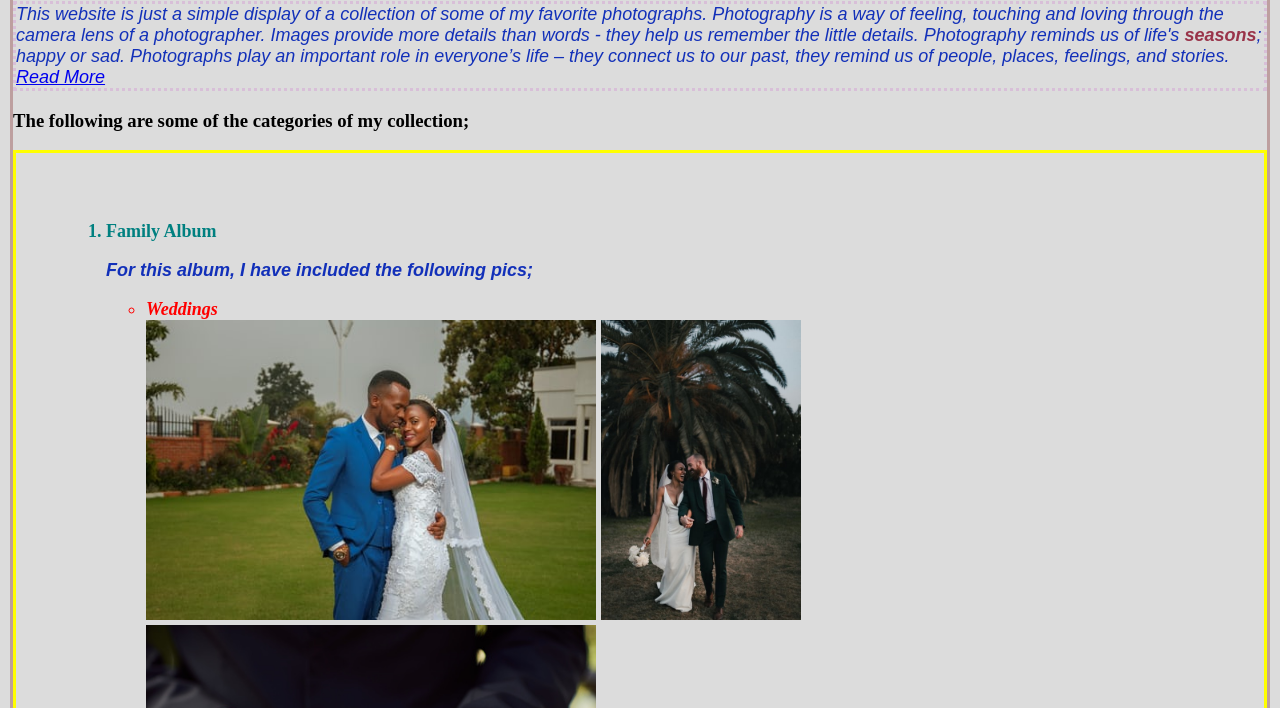
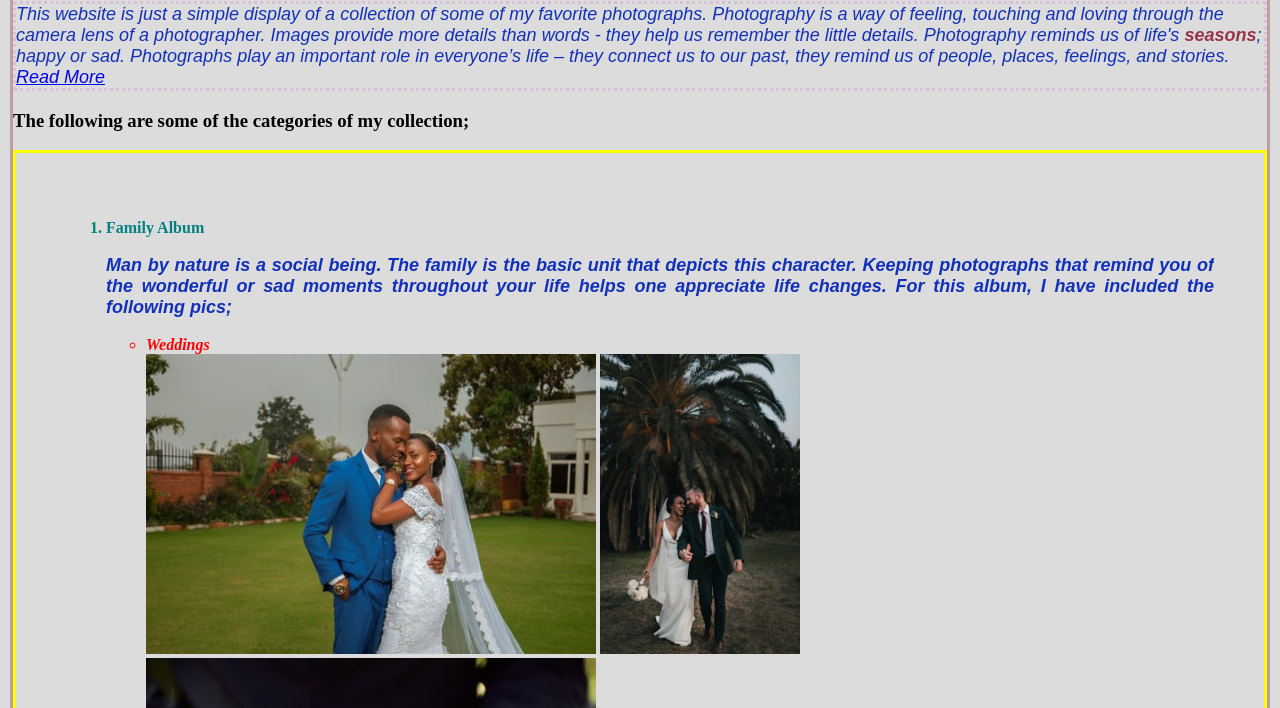
Before and after one commit to Esther-Anyona/epic-shoots, a plain HTML site: page photography_website.html in a window 1280 px wide. Shown: the part 92-800 px from the top of the page. Drawn offline with Linux system fonts and the light colour scheme.

Commit message:
Add changes to the paragraphs by adding more details

```diff
--- a/photography_website.css
+++ b/photography_website.css
@@ -16,7 +16,7 @@ p.main{text-align: left;
 border: thistle dotted 3px;}
 
 div{color: #008080;
-font-size: large;
+font-size: medium;
 font-weight: bold;
 padding: 50px;
 border: 3px solid yellow;}
--- a/photography_website.html
+++ b/photography_website.html
@@ -19,7 +19,9 @@
     <div>
     <ol>
         <li>Family Album</li>
-        <p>For this album, I have included the following pics;</p>
+        <p>Man by nature is a social being. The family is the basic unit that depicts this character.
+            Keeping photographs that remind you of the wonderful or sad moments throughout your life helps one appreciate life changes.
+            For this album, I have included the following pics;</p>
 
         <ul><em>
             <li >Weddings</li>
@@ -84,7 +86,7 @@
 
         <li>Animals Album</li>
 
-        <p>The animal album has two classes;</p>
+        <p>Ever heard the saying that "a dog is man's most loyal friend"? Well, pets enrich our lives in many ways. This album has two classes;</p>
 
         <ul><em>
             <li>Pets</li>
```
